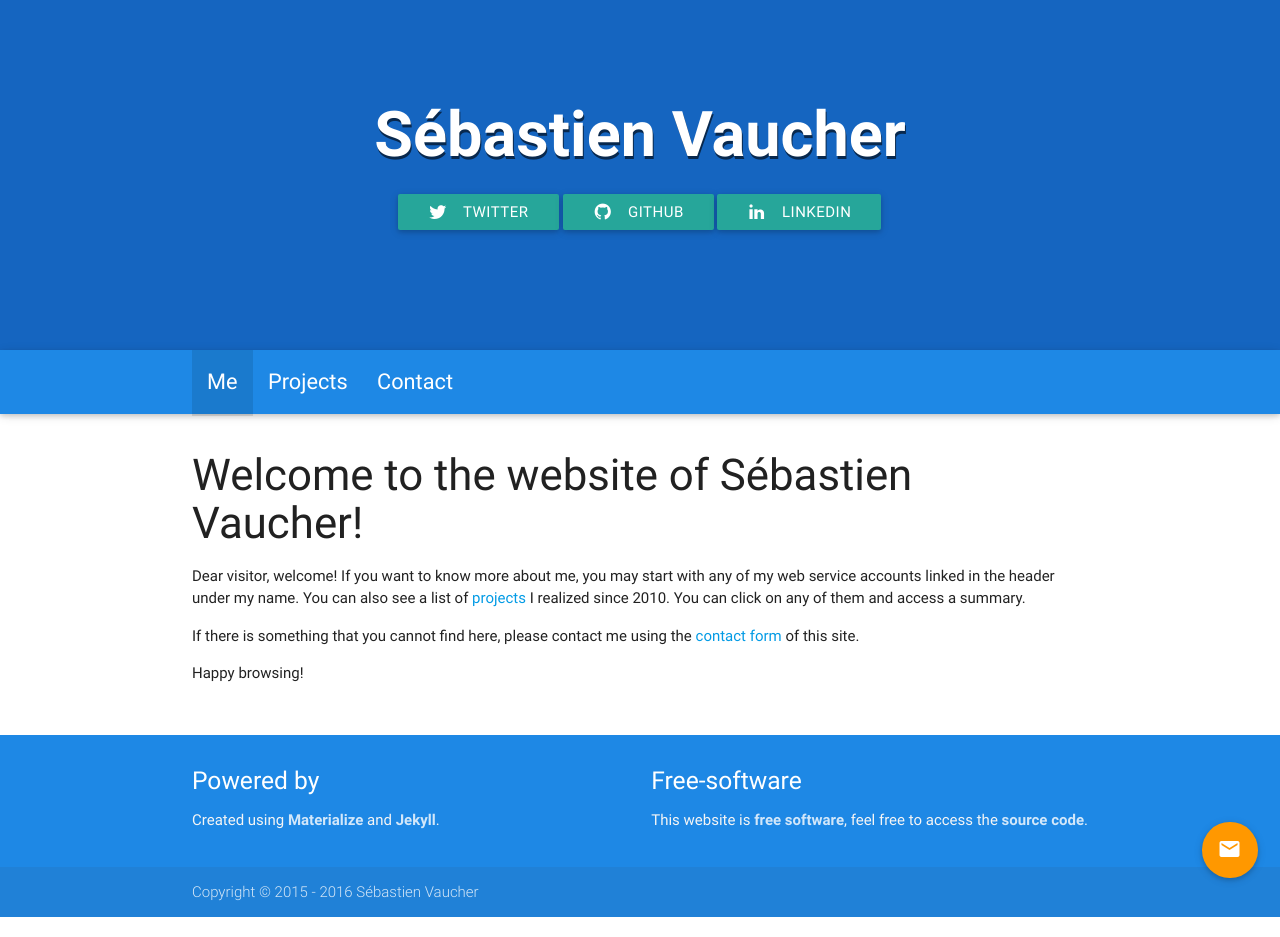
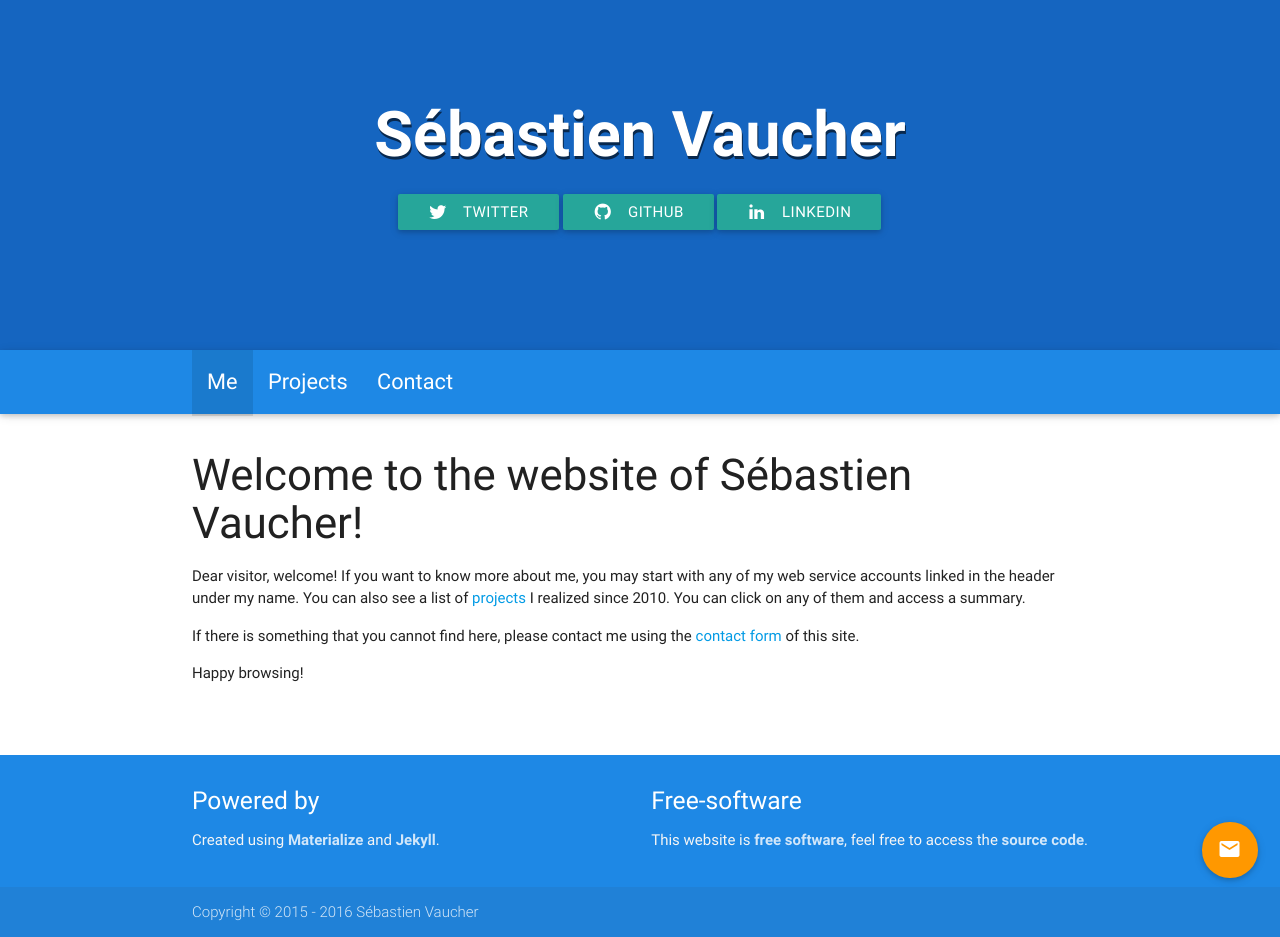
Before and after one commit to sebva/PersonalWebsite, a Jekyll site: the page built from index.md, in a window 1280 px wide. Built offline with Jekyll 4.4.1, drawn with Linux system fonts in a browser that asks for light colours.

Commit message:
Glue the footer to the bottom

```diff
--- a/css/site.scss
+++ b/css/site.scss
@@ -1,11 +1,20 @@
 ---
 ---
+body {
+  display: flex;
+  min-height: 100vh;
+  flex-direction: column;
+}
+
+main {
+  flex: 1 0 auto;
+}
 
 .title-text {
   padding-top: 100px;
   margin-top: 0;
   font-weight: 600;
-  text-shadow: 1px 3px 0 rgba(0,0,0,0.6);
+  text-shadow: 1px 3px 0 rgba(0, 0, 0, 0.6);
 }
 
 .title-container {
```
